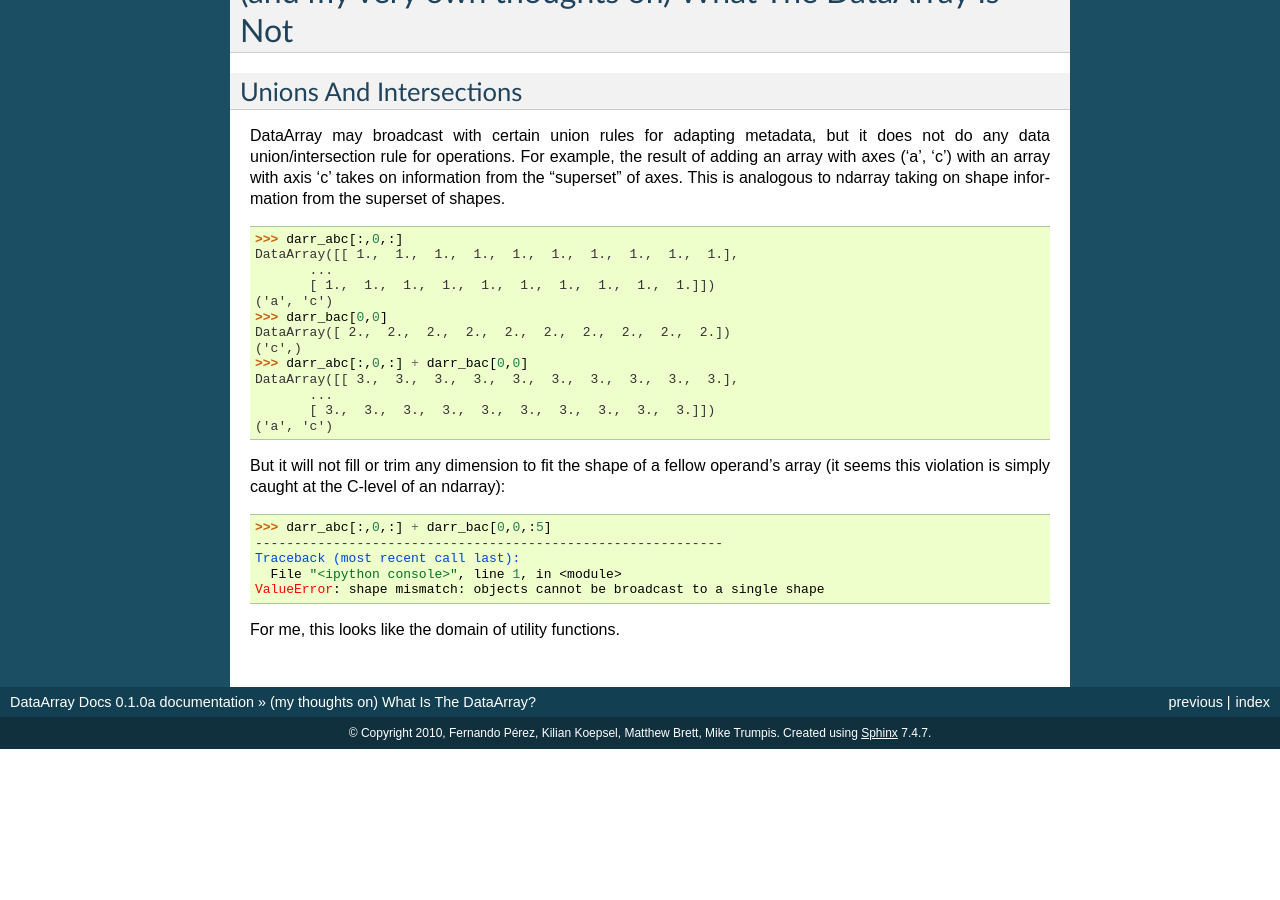
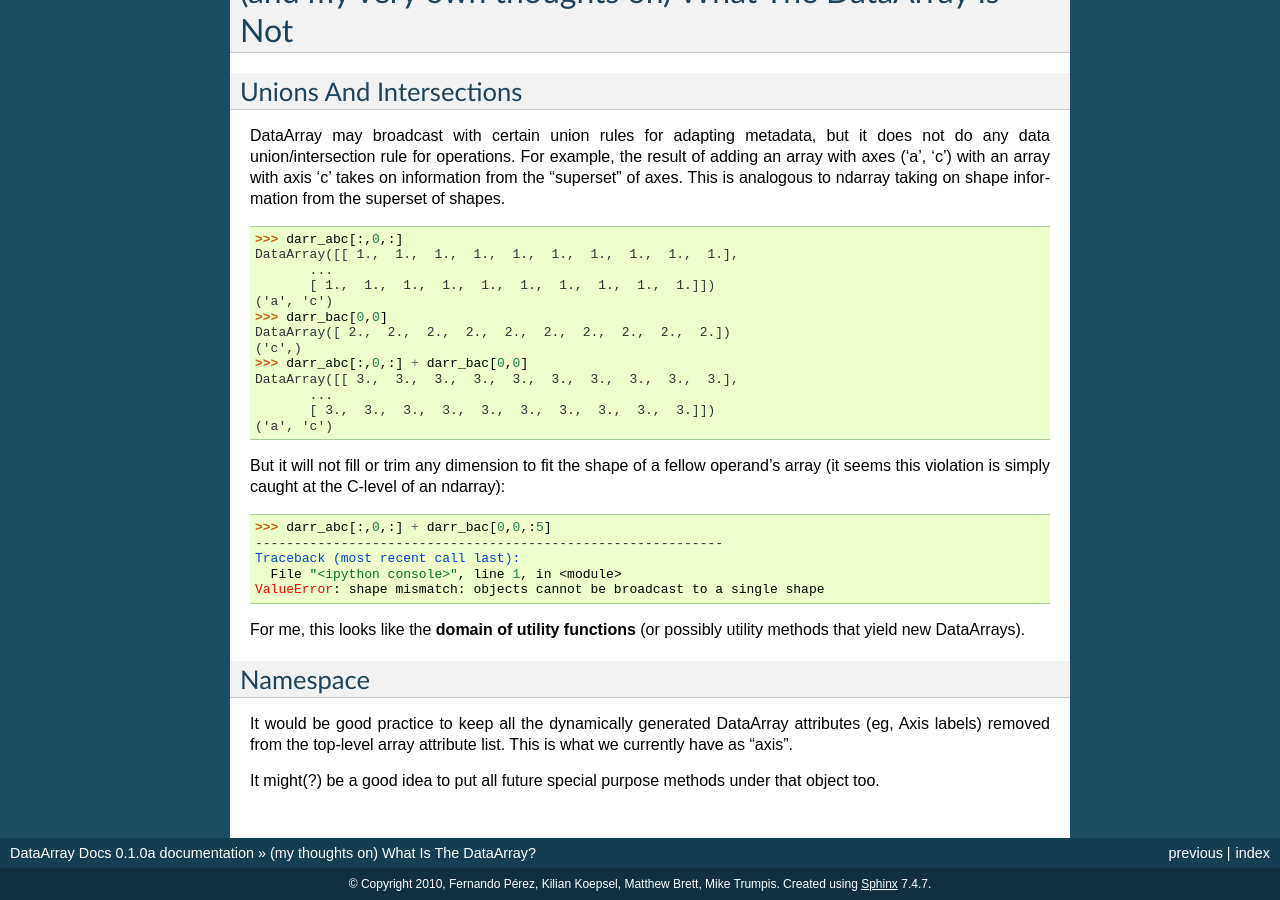
Before and after one commit to BIDS/datarray, a Sphinx documentation site: the page built from doc/source/data_array_discussion.rst, in a window 1280 px wide and 900 px high, scrolled down 617 px. Built offline with Sphinx 7.4.7, drawn with Linux system fonts in a browser that asks for light colours; formulas are drawn with MathJax 3; before the commit the page ends 1366 px from its top, so only the background shows below that.

Commit message:
update docs

```diff
--- a/doc/source/data_array_discussion.rst
+++ b/doc/source/data_array_discussion.rst
@@ -71,4 +71,15 @@ fellow operand's array (it seems this violation is simply caught at the C-level
     File "<ipython console>", line 1, in <module>
   ValueError: shape mismatch: objects cannot be broadcast to a single shape
 
-For me, this looks like the domain of utility functions.
+For me, this looks like the **domain of utility functions** (or
+possibly utility methods that yield new DataArrays).
+
+Namespace
+---------
+
+It would be good practice to keep all the dynamically generated
+DataArray attributes (eg, Axis labels) removed from the top-level
+array attribute list. This is what we currently have as "axis".
+
+It might(?) be a good idea to put all future special purpose methods
+under that object too.
```
